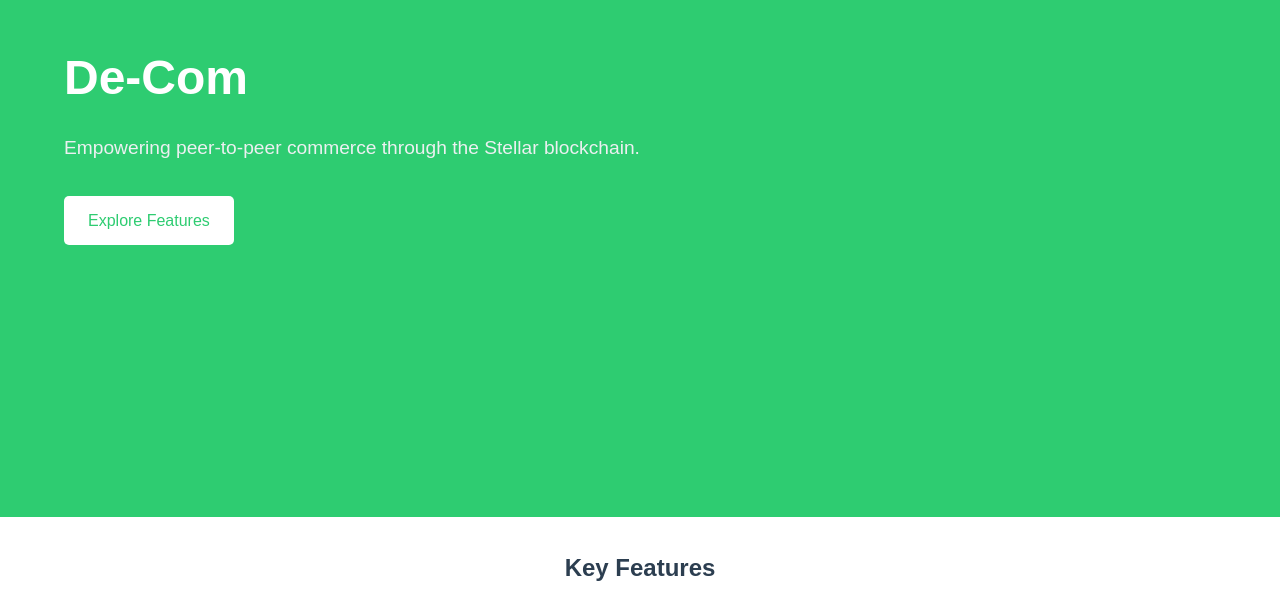
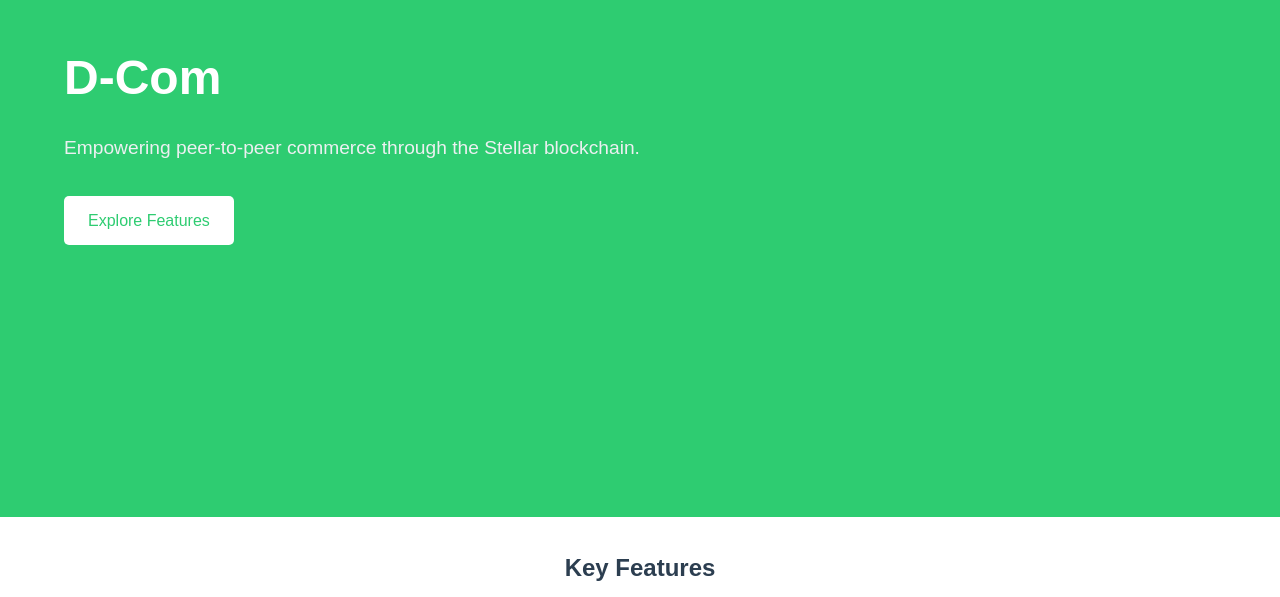
Before and after one commit to edrineasimwe/De-Com, a plain HTML site: page index.html in a window 1280 px wide. Shown: the part 203-800 px from the top of the page. Drawn offline with Linux system fonts and the light colour scheme.

Commit message:
Additional Code Modified New

```diff
--- a/index.html
+++ b/index.html
@@ -3,7 +3,7 @@
 <head>
   <meta charset="UTF-8" />
   <meta name="viewport" content="width=device-width, initial-scale=1.0" />
-  <title>De-Com - Decentralized E-Commerce</title>
+  <title>D-Com - Decentralized E-Commerce</title>
   <link rel="stylesheet" href="style.css" />
   <!-- Font Awesome for Icons -->
   <link rel="stylesheet" href="https://cdnjs.cloudflare.com/ajax/libs/font-awesome/6.0.0-beta3/css/all.min.css" />
@@ -11,7 +11,7 @@
 <body>
   <header>
     <div class="hero-content">
-      <h1>De-Com</h1>
+      <h1>D-Com</h1>
       <p>Empowering peer-to-peer commerce through the Stellar blockchain.</p>
       <a href="#features" class="btn">Explore Features</a>
     </div>
```
